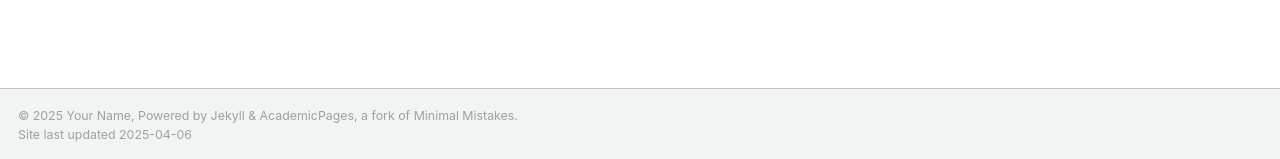
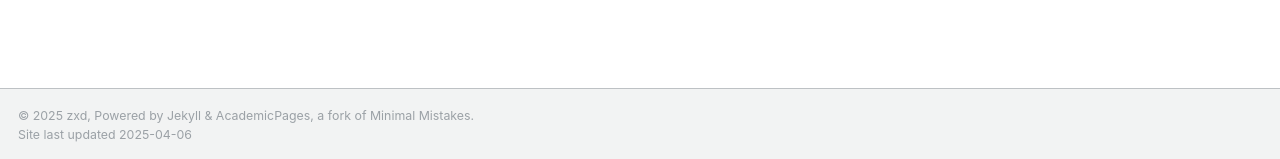
Before and after one commit to zhangxiaodong-imut/zhangxiaodong-imut.github.io, a Jekyll site: the page built from _pages/about.md, in a window 1280 px wide and 900 px high, scrolled down 2572 px. Shown: the part 738-897 px from the top of the window. Built offline with Jekyll 4.4.1, drawn with Linux system fonts in a browser that asks for light colours; some web fonts are replaced.

Commit message:
Update _config.yml

```diff
--- a/_config.yml
+++ b/_config.yml
@@ -11,7 +11,7 @@ locale                   : "en-US"
 site_theme               : "default"
 title                    : "Xiaodong Zhang / 张晓东"
 title_separator          : "-"
-name                     : &name "Your Name"
+name                     : &name "zxd"
 description              : &description "personal description"
 url                      : https://zhangxiaodong-imut.github.io # the base hostname & protocol for your site e.g. "https://[your GitHub username].github.io"
 baseurl                  : "" # the subpath of your site, e.g. "/blog"
```
